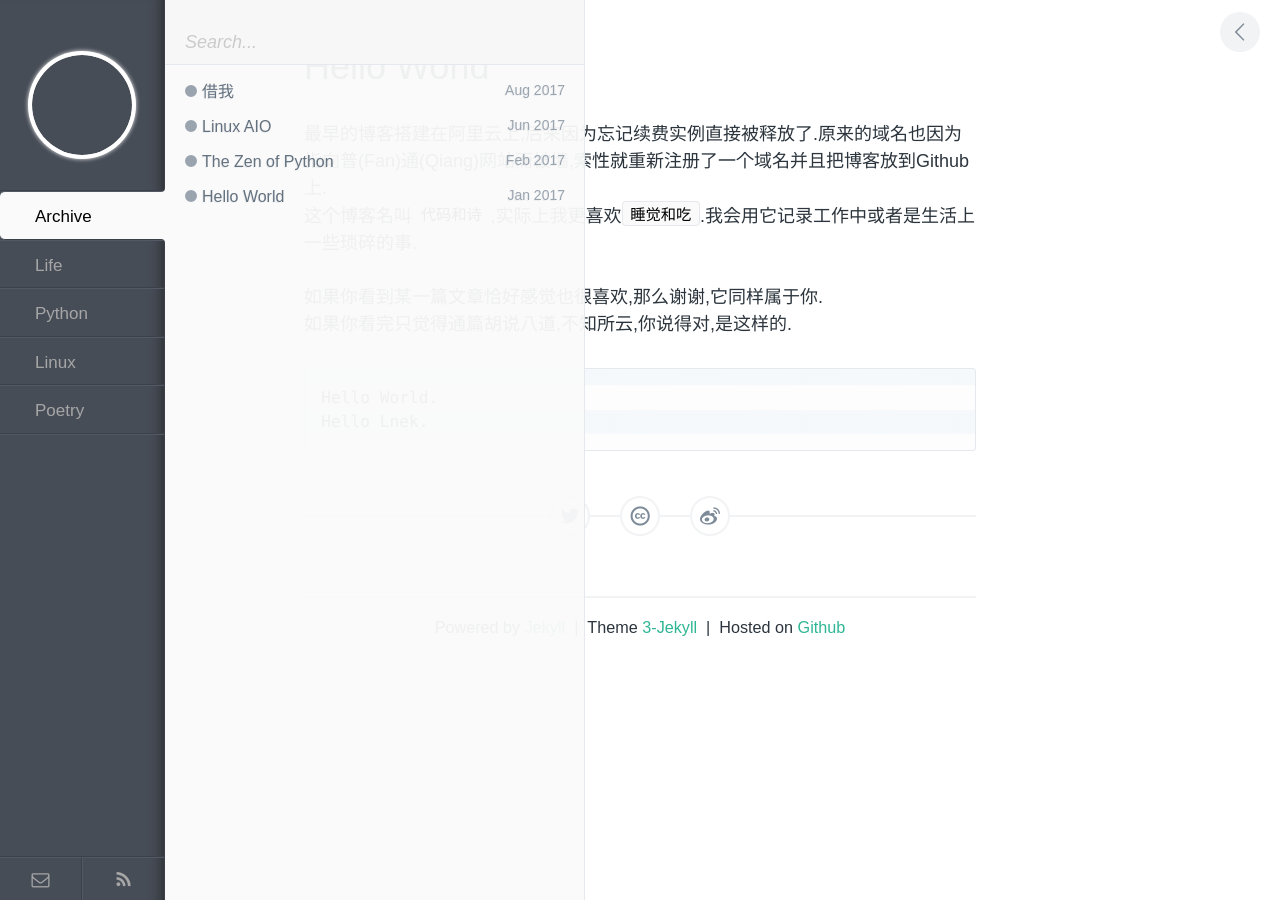
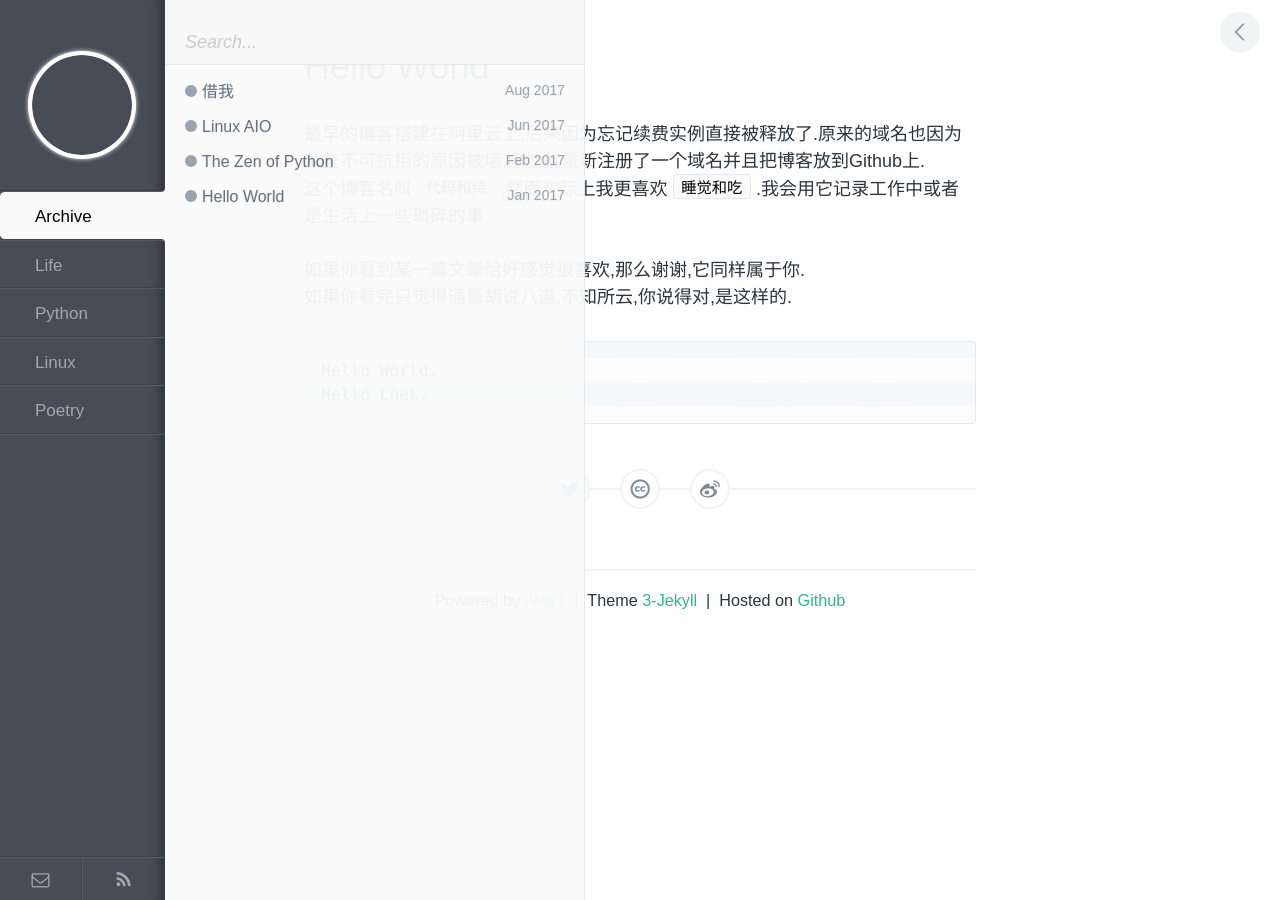
Before and after one commit to Lnek/lnek.github.io, a Jekyll site: the page built from _posts/life/2017-01-16-hello-world.md, in a window 1280 px wide. Built offline with Jekyll 4.4.1, drawn with Linux system fonts in a browser that asks for light colours; comment, search, counter and statistics services are not loaded.

Commit message:
Change: Style

```diff
--- a/_posts/life/2017-01-16-hello-world.md
+++ b/_posts/life/2017-01-16-hello-world.md
@@ -6,11 +6,11 @@
 description: HelloWorld
 
 ---
-最早的博客搭建在阿里云上,后来因为忘记续费实例直接被释放了.原来的域名也因为指向普(Fan)通(Qiang)网站而被墙,索性就重新注册了一个域名并且把博客放到Github上.
-这个博客名叫`代码和诗`,实际上我更喜欢`睡觉和吃`.我会用它记录工作中或者是生活上一些琐碎的事.
+最早的博客搭建在阿里云上,后来因为忘记续费实例直接被释放了.原来的域名也因为某些不可抗拒的原因被墙,索性就重新注册了一个域名并且把博客放到Github上.
+这个博客名叫 `代码和诗` ,然而实际上我更喜欢 `睡觉和吃` .我会用它记录工作中或者是生活上一些琐碎的事.
 
 
-如果你看到某一篇文章恰好感觉也很喜欢,那么谢谢,它同样属于你.
+如果你看到某一篇文章恰好感觉很喜欢,那么谢谢,它同样属于你.
 如果你看完只觉得通篇胡说八道,不知所云,你说得对,是这样的.
 
 
```
